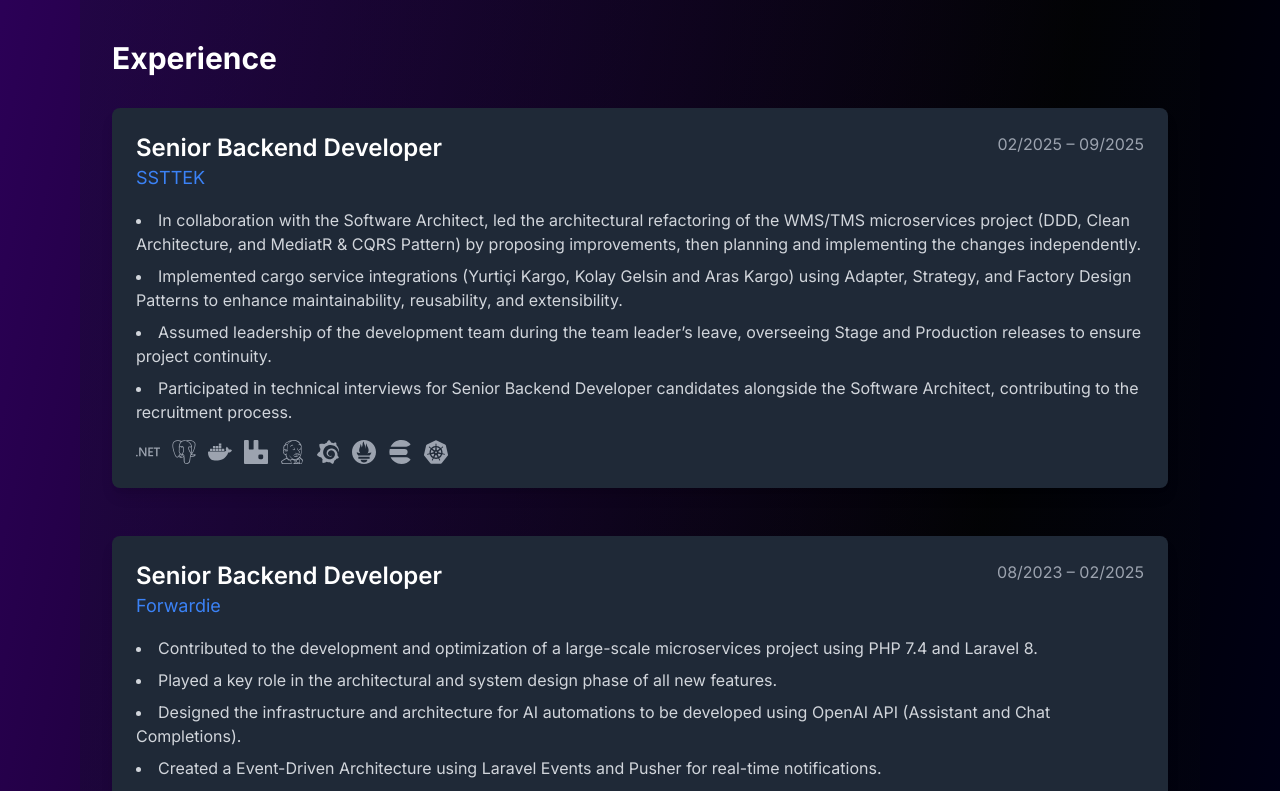
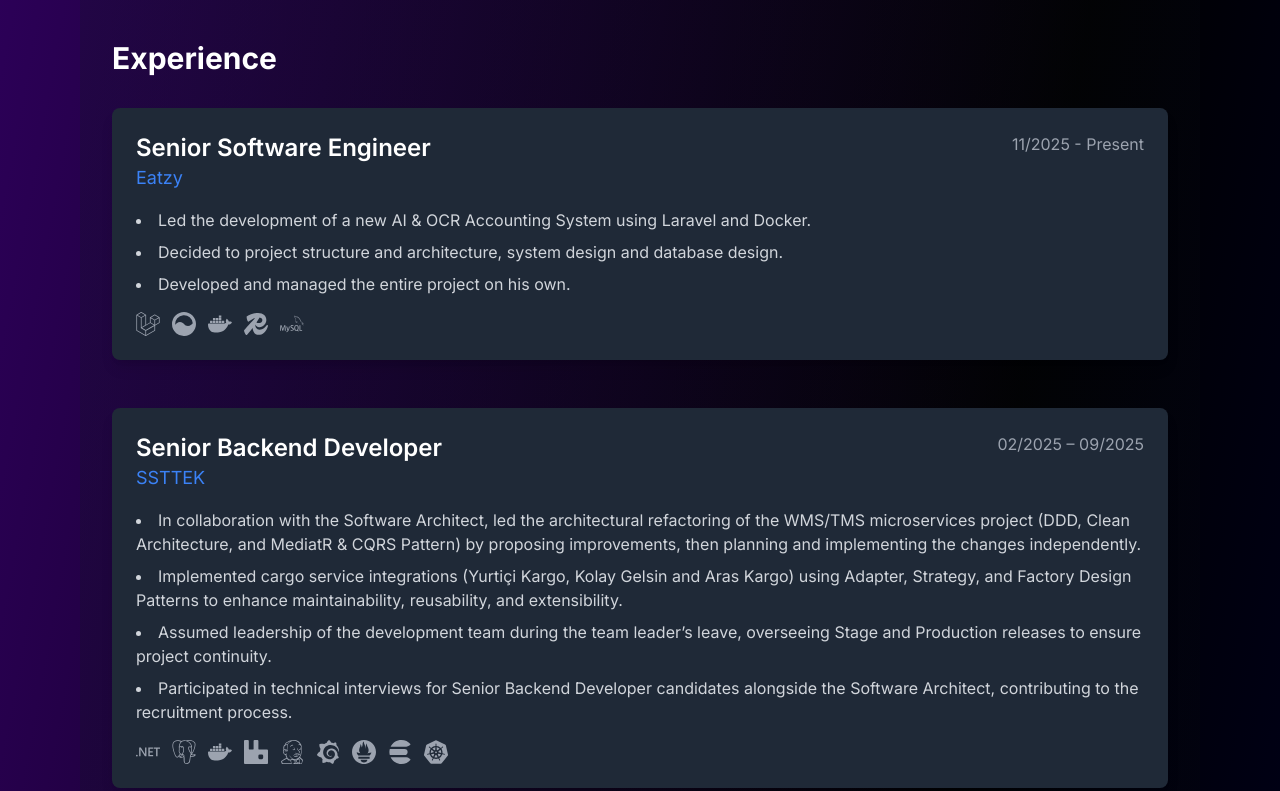
Before and after one commit to haliltokszz/my-portfolio, a Next.js app: page /about-me in a window 1280 px wide. Shown: the part 1020-1811 px from the top of the page. Built offline with nearby package versions, Linux system fonts and the light colour scheme.

Commit message:
feat: Add new experience

```diff
--- a/src/app/(pages)/about-me/page.tsx
+++ b/src/app/(pages)/about-me/page.tsx
@@ -26,6 +26,7 @@ import {
   SiGrafana,
   SiJenkins,
   SiPrometheus,
+  SiLaravelhorizon,
 } from "react-icons/si";
 import { FiExternalLink, FiGithub } from "react-icons/fi";
 
@@ -61,6 +62,17 @@ const services = [
 
 const experiences = [
   {
+    company: "Eatzy",
+    role: "Senior Software Engineer",
+    period: "11/2025 - Present",
+    achievements: [
+      "Led the development of a new AI & OCR Accounting System using Laravel and Docker.",
+      "Decided to project structure and architecture, system design and database design.",
+      "Developed and managed the entire project on his own.",
+    ],
+    technologies: [SiLaravel, SiLaravelhorizon, SiDocker, SiRedis, SiMysql],
+  },
+  {
     company: "SSTTEK",
     role: "Senior Backend Developer",
     period: "02/2025 – 09/2025",
@@ -92,7 +104,7 @@ const experiences = [
       "Designed the infrastructure and architecture for AI automations to be developed using OpenAI API (Assistant and Chat Completions).",
       "Created a Event-Driven Architecture using Laravel Events and Pusher for real-time notifications.",
       "Advocated for the adoption of gRPC as the preferred communication protocol between microservices.",
-      "Delivered outstanding performance in sprint cycles, achieving first place in six sprints over three months and significantly exceeding story point targets (e.g., 105 story points in one week vs. an expected 25)."
+      "Delivered outstanding performance in sprint cycles, achieving first place in six sprints over three months and significantly exceeding story point targets (e.g., 105 story points in one week vs. an expected 25).",
     ],
     technologies: [SiLaravel, SiMysql, SiRedis, SiDotnet, SiNestjs, SiDocker],
   },
@@ -118,7 +130,7 @@ const experiences = [
       "Developed an automated data extraction tool for XML output files generated by machines every minute, reducing manual operation process time and reusability",
       "Improved code maintainability and scalability with optimized T-SQL queries.",
       "Mentored two interns and played a role in their technical growth.",
-      " Contributed to team decision-making, playing a key role in delivering high-quality software solutions."
+      "Contributed to team decision-making, playing a key role in delivering high-quality software solutions.",
     ],
     technologies: [SiDotnet, SiMicrosoftsqlserver, SiMicrosoftazure],
   },
@@ -152,9 +164,9 @@ const projects = [
       "AI-driven personalization (LLM) to analyze user behaviors and chronotypes, delivering tailored recommendations for task prioritization, habit tracking, and time-blocking",
     longDescription:
       "Developed ChronoPlan AI with .NET 8 & .NET Aspire and Flutter, a mobile application providing personalized time management and habit-building guidance for users with ADHD traits." +
-      " Implemented AI-driven personalization (LLM) to analyze user behaviors and chronotypes, delivering tailored recommendations for task prioritization, habit tracking, and time-blocking."+
-      " Integrated neurologically supported methodologies and evidence-based strategies to guide habit formation and productivity." +
-      " Designed a user-friendly Flutter interface with Riverpod state management for high engagement.",
+      "Implemented AI-driven personalization (LLM) to analyze user behaviors and chronotypes, delivering tailored recommendations for task prioritization, habit tracking, and time-blocking." +
+      "Integrated neurologically supported methodologies and evidence-based strategies to guide habit formation and productivity." +
+      "Designed a user-friendly Flutter interface with Riverpod state management for high engagement.",
     image: "/images/chronoplan.jpg",
     liveLink: "https://chronoplanapp.com/",
     sourceCode: "XXXXXXXXXXXXXXXXXXXXXXXXXXXXXXXXXXXX",
```
